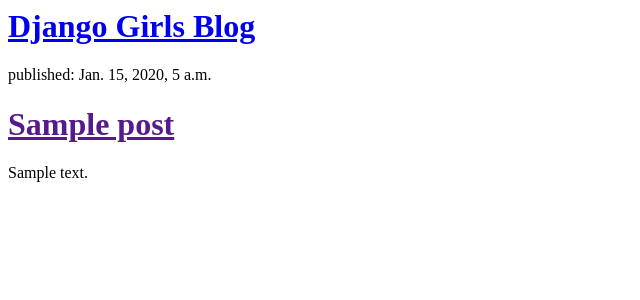
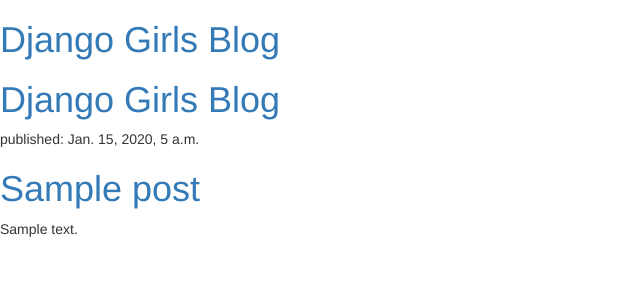
Before and after one commit to JhonVe7/my-first-blog, a Django app: template blog/templates/blog/post_list.html in a window 1280 px wide. Shown: the top 300 px of the page, without its empty margins (0-640 px from the left). Run offline with Django 3.2, Linux system fonts and the light colour scheme; the template is opened without the code that fills it: values that come from a table or form of the project are taken from there, others are empty; tables that the repository leaves empty hold one stand-in row (values such as "Sample post"); some libraries are stand-ins or nearby versions.

Commit message:
Modified templates to display posts from database.

```diff
--- a/blog/templates/blog/post_list.html
+++ b/blog/templates/blog/post_list.html
@@ -1,8 +1,14 @@
 <html>
   <head>
     <title>Django Girls blog</title>
+    <link rel = "stylesheet" href="//maxcdn.bootstrapcdn.com/bootstrap/3.2.0/css/bootstrap.min.css">
+    <link rel = "stylesheet" href="//maxcdn.bootstrapcdn.com/bootstrap/3.2.0/css/bootstrap-theme.min.css">
   </head>
   <body>
+    <div>
+      <h1><a href="/">Django Girls Blog</a></h1>
+    </div>
+
     <div>
     <h1><a href="/">Django Girls Blog</a></h1>
 </div>
--- a/blog/views.py
+++ b/blog/views.py
@@ -1,7 +1,7 @@
 from django.shortcuts import render
+from django.utils import timezone
 from .models import Post
-from django.utils import timezone
 
 def post_list(request):
-    post = Post.objects.filter(published_date_te=timezone.now()).order_by('published_date')
+    posts = Post.objects.filter(published_date__lte=timezone.now()).order_by('published_date')
     return render(request, 'blog/post_list.html',{'posts' : posts})
```
Lines whose indentation alone changed are shown as unchanged.
